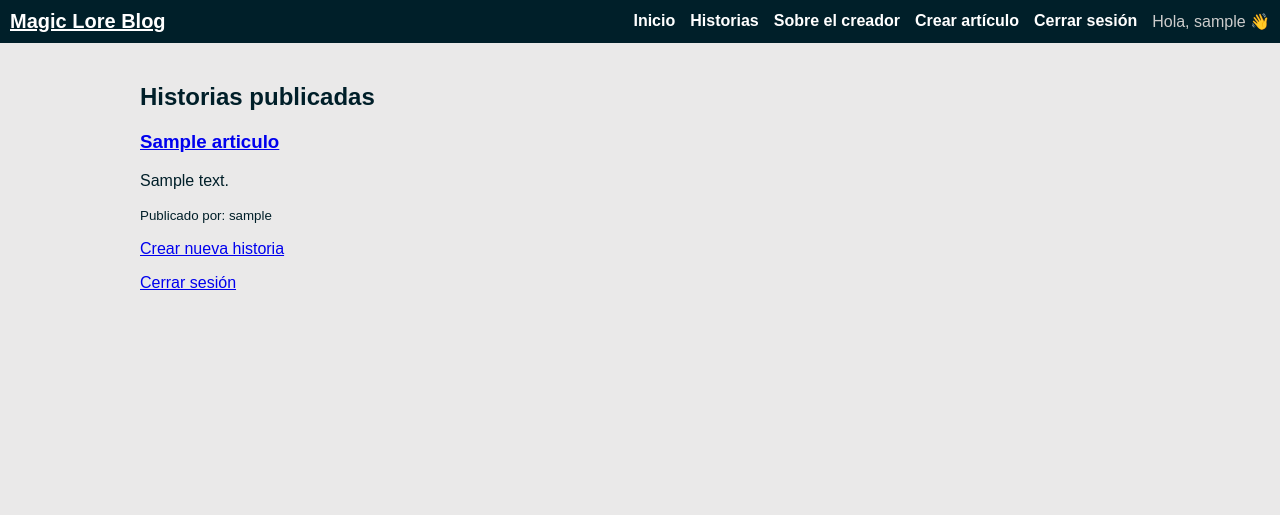
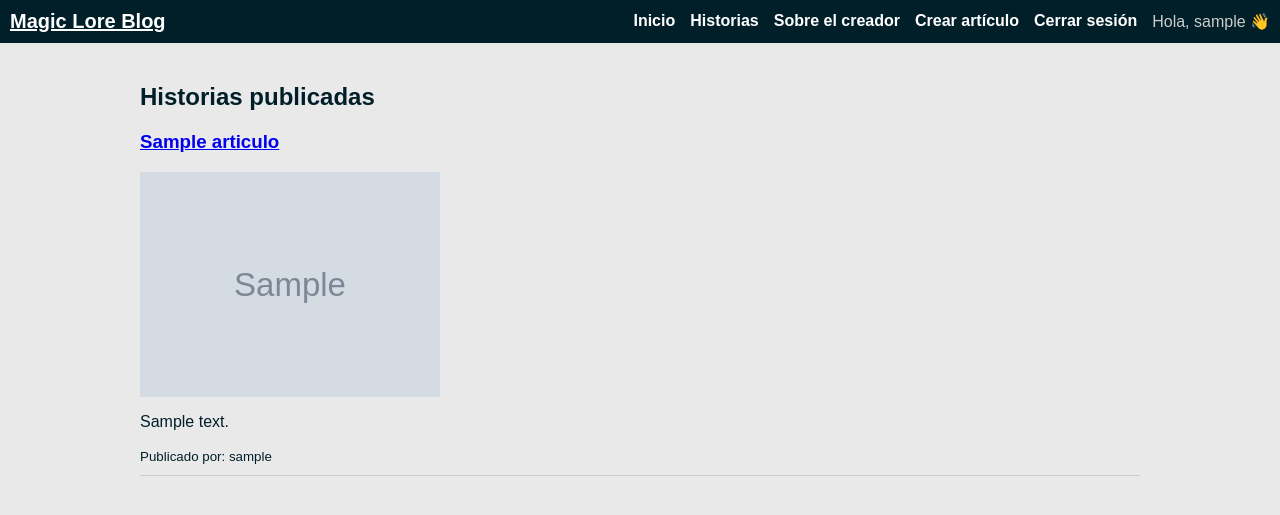
Before and after one commit to Mante-Delgado/TuPrimeraPagina_Delgado, a Django app: template myapp/templates/myapp/lista_articulos.html in a window 1280 px wide. Shown: the top 515 px of the page. Run offline with Django 5.2, Linux system fonts and the light colour scheme; the template is opened without the code that fills it: values that come from a table or form of the project are taken from there, others are empty; a user stored in the database is signed in; tables that the repository leaves empty hold one stand-in row (values such as "Sample post"); grey boxes marked "Sample" are stand-in pictures.

Commit message:
solucion de errorres en articulos

```diff
--- a/myapp/templates/myapp/lista_articulos.html
+++ b/myapp/templates/myapp/lista_articulos.html
@@ -6,17 +6,17 @@
     <h2>Historias publicadas</h2>
 
     {% for articulo in articulos %}
-        <div>
+    <div style="margin-bottom: 30px; padding-bottom: 10px; border-bottom: 1px solid #ccc;">
         <h3><a href="{% url 'detalle_articulo' articulo.pk %}">{{ articulo.titulo }}</a></h3>
+
+        {% if articulo.imagen %}
+            <img src="{{ articulo.imagen.url }}" alt="Imagen de {{ articulo.titulo }}" style="max-width: 300px; height: auto; display: block; margin-bottom: 10px;">
+        {% endif %}
+
         <p>{{ articulo.contenido|truncatewords:25 }}</p>
         <small>Publicado por: {{ articulo.autor.usuario.username }}</small>
     </div>
 {% empty %}
     <p>No hay artículos publicados aún.</p>
 {% endfor %}
-
-    {% if user.is_authenticated %}
-        <p><a href="{% url 'crear_articulo' %}">Crear nueva historia</a></p>
-        <p><a href="{% url 'logout' %}">Cerrar sesión</a></p>
-    {% endif %}
 {% endblock %}
```
Also changed, not shown: myapp/migrations/0002_articulo_imagen.py (added). Lines whose indentation alone changed are shown as unchanged.
